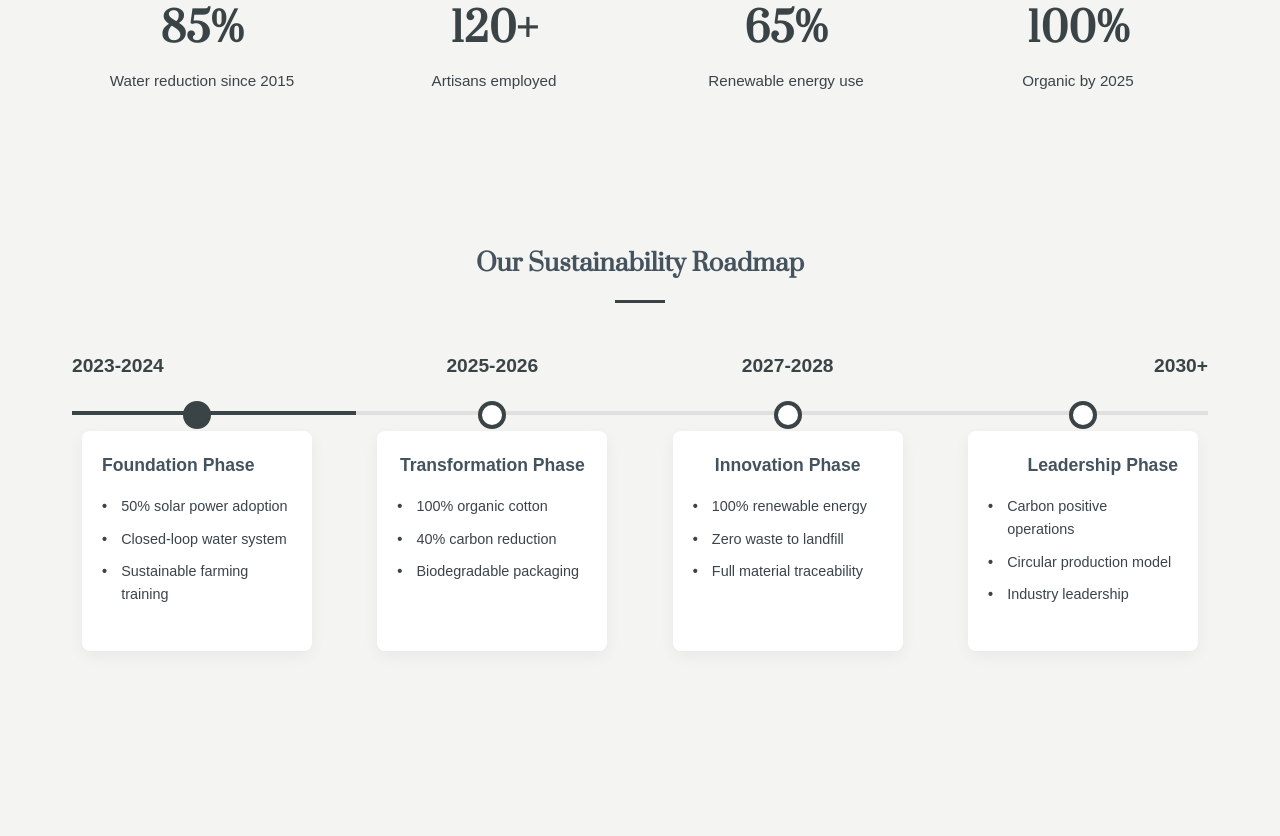
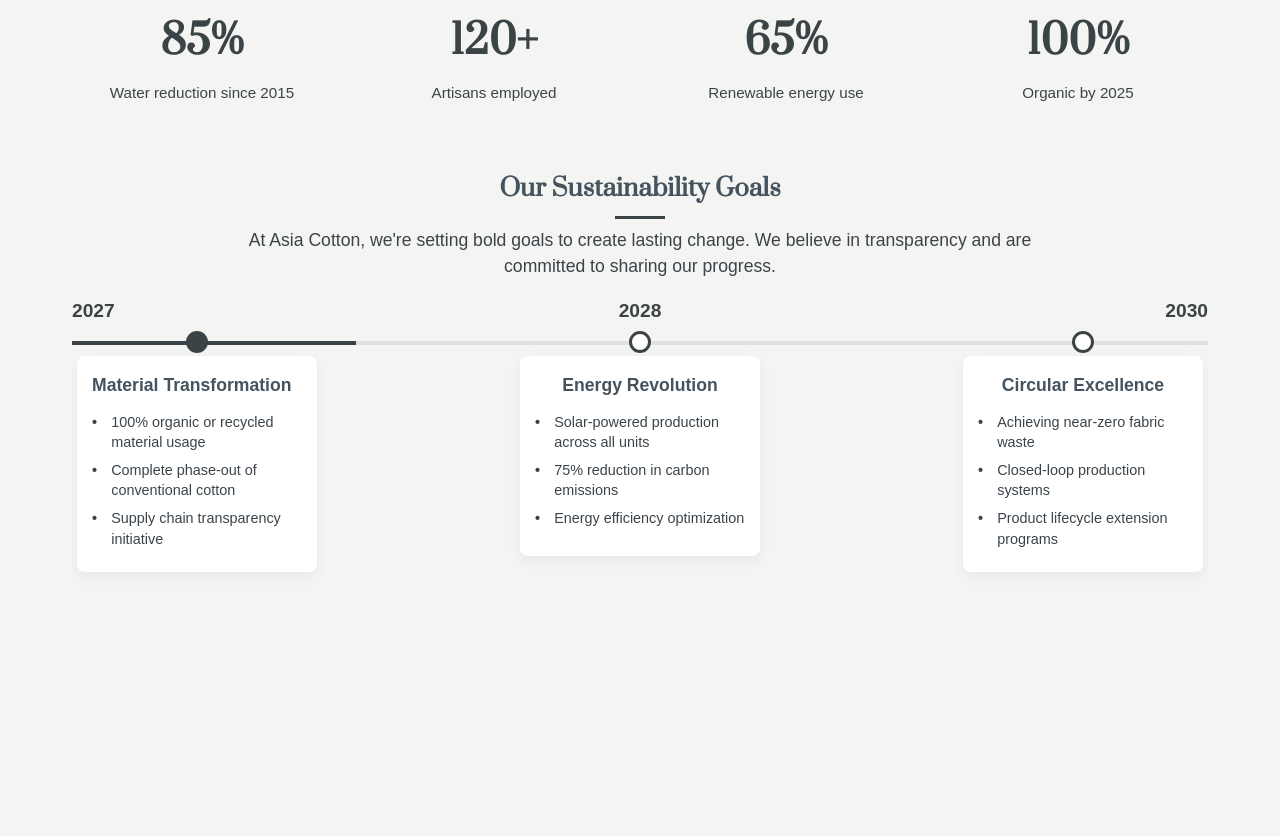
Before and after one commit to dayanitha24/final, a plain HTML site: page sustainability.html in a window 1280 px wide. Shown: the part 1451-2287 px from the top of the page. After the commit the page ends 2133 px from the top, so only its background shows below. Drawn offline with Linux system fonts and the light colour scheme.

Commit message:
Update sustainability.html

```diff
--- a/sustainability.html
+++ b/sustainability.html
@@ -10,8 +10,8 @@
     :root {
       --primary: #44535e;
       --white: #ffffff;
-      --nav-bg: #f4f4f2; /* Changed to match sustainability body background */
-      --nav-link: #2d3946; /* Dark text color from about page */
+      --nav-bg: #f4f4f2;
+      --nav-link: #2d3946;
       --nav-active-bg: rgba(255,255,255,0.15);
       --background: #f4f4f2;
       --black: #000000;
@@ -28,7 +28,7 @@
       --accent: #3a4346;
       --text: #3b444b;
       --light-text: #7e8a91;
-      --highlight: #3b444c; /* Added from about page */
+      --highlight: #3b444c;
     }
 
     * {
@@ -55,7 +55,7 @@
       align-items: center;
       flex-wrap: wrap;
       padding: 1rem 2rem;
-      background-color: var(--nav-bg); /* Using sustainability body color */
+      background-color: var(--nav-bg);
       position: sticky;
       top: 0;
       z-index: 100;
@@ -68,7 +68,7 @@
     }
 
     nav a {
-      color: var(--nav-link); /* Dark text color from about page */
+      color: var(--nav-link);
       text-decoration: none;
       font-weight: 600;
       font-size: 1.1rem;
@@ -178,156 +178,6 @@
       }
       to {
         opacity: 1;
-      }
-    }
-
-    /* Horizontal Timeline Section */
-    .timeline-section {
-      padding: 4rem 0;
-      overflow-x: auto;
-    }
-
-    .timeline-header {
-      text-align: center;
-      margin-bottom: 3rem;
-    }
-
-    .horizontal-timeline {
-      display: flex;
-      min-width: 800px; /* Minimum width to prevent squeezing */
-      position: relative;
-      padding-bottom: 60px;
-    }
-
-    .timeline-progress {
-      position: absolute;
-      top: 60px;
-      left: 0;
-      right: 0;
-      height: 4px;
-      background: #e0e0e0;
-      z-index: 1;
-    }
-
-    .timeline-progress-bar {
-      height: 100%;
-      background: var(--accent);
-      width: 25%;
-      transition: width 0.5s ease;
-    }
-
-    .timeline-items-container {
-      display: flex;
-      justify-content: space-between;
-      width: 100%;
-      position: relative;
-      z-index: 2;
-    }
-
-    .timeline-item {
-      flex: 1;
-      max-width: 250px;
-      position: relative;
-      padding-top: 80px;
-      text-align: center;
-    }
-
-    .timeline-item:before {
-      content: '';
-      position: absolute;
-      top: 50px;
-      left: 50%;
-      transform: translateX(-50%);
-      width: 20px;
-      height: 20px;
-      border-radius: 50%;
-      background: var(--card-bg);
-      border: 4px solid var(--accent);
-      z-index: 3;
-      transition: all 0.3s ease;
-    }
-
-    .timeline-item.active:before {
-      background: var(--accent);
-    }
-
-    .timeline-item:first-child {
-      text-align: left;
-      align-items: flex-start;
-    }
-
-    .timeline-item:last-child {
-      text-align: right;
-      align-items: flex-end;
-    }
-
-    .timeline-year {
-      position: absolute;
-      top: 0;
-      left: 0;
-      right: 0;
-      font-weight: bold;
-      color: var(--accent);
-      font-size: 1.2rem;
-    }
-
-    .timeline-content {
-      background: var(--card-bg);
-      padding: 20px;
-      border-radius: 8px;
-      box-shadow: 0 5px 15px var(--shadow);
-      margin: 0 10px;
-      transition: all 0.3s ease;
-      min-height: 220px;
-    }
-
-    .timeline-item:hover .timeline-content {
-      transform: translateY(-10px);
-      box-shadow: 0 15px 30px rgba(0,0,0,0.1);
-    }
-
-    .timeline-title {
-      font-size: 1.1rem;
-      color: var(--primary);
-      margin-bottom: 1rem;
-      font-weight: 600;
-    }
-
-    .timeline-items {
-      list-style-type: none;
-      text-align: left;
-      padding-left: 0;
-    }
-
-    .timeline-items li {
-      margin-bottom: 0.6rem;
-      position: relative;
-      padding-left: 1.2rem;
-      font-size: 0.9rem;
-      color: var(--text);
-    }
-
-    .timeline-items li::before {
-      content: "•";
-      position: absolute;
-      left: 0;
-      color: var(--accent);
-      font-weight: bold;
-    }
-
-    /* Responsive timeline */
-    @media (max-width: 768px) {
-      .horizontal-timeline {
-        min-width: 600px;
-      }
-
-      .timeline-item {
-        max-width: 180px;
-      }
-
-      .timeline-content {
-        padding: 15px;
-        min-height: 250px;
       }
     }
 
@@ -472,7 +322,7 @@
       display: grid;
       grid-template-columns: repeat(auto-fit, minmax(200px, 1fr));
       gap: 2rem;
-      margin: 4rem 0;
+      margin: 3rem 0 1.5rem 0; /* Reduced bottom margin */
       text-align: center;
     }
 
@@ -507,6 +357,143 @@
 
     .stat:hover .stat-label {
       color: var(--primary);
+    }
+
+    /* Horizontal Timeline Section */
+    .timeline-section {
+      padding: 1rem 0 2rem 0; /* Reduced top padding */
+      overflow-x: auto;
+      margin-top: 0; /* Removed extra margin */
+    }
+
+    .timeline-header {
+      text-align: center;
+      margin-bottom: 1rem; /* Reduced from 2rem */
+    }
+
+    .horizontal-timeline {
+      display: flex;
+      min-width: 800px;
+      position: relative;
+      padding-bottom: 30px; /* Reduced from 60px */
+    }
+
+    .timeline-progress {
+      position: absolute;
+      top: 45px; /* Adjusted from 60px */
+      left: 0;
+      right: 0;
+      height: 4px;
+      background: #e0e0e0;
+      z-index: 1;
+    }
+
+    .timeline-progress-bar {
+      height: 100%;
+      background: var(--accent);
+      width: 25%;
+      transition: width 0.5s ease;
+    }
+
+    .timeline-items-container {
+      display: flex;
+      justify-content: space-between;
+      width: 100%;
+      position: relative;
+      z-index: 2;
+      gap: 0.5rem; /* Reduced from 1rem */
+    }
+
+    .timeline-item {
+      flex: 1;
+      max-width: 250px;
+      position: relative;
+      padding-top: 60px; /* Reduced from 80px */
+      text-align: center;
+    }
+
+    .timeline-item:before {
+      content: '';
+      position: absolute;
+      top: 35px; /* Adjusted from 50px */
+      left: 50%;
+      transform: translateX(-50%);
+      width: 16px; /* Reduced from 20px */
+      height: 16px; /* Reduced from 20px */
+      border-radius: 50%;
+      background: var(--card-bg);
+      border: 3px solid var(--accent); /* Reduced from 4px */
+      z-index: 3;
+      transition: all 0.3s ease;
+    }
+
+    .timeline-item.active:before {
+      background: var(--accent);
+    }
+
+    .timeline-item:first-child {
+      text-align: left;
+      align-items: flex-start;
+    }
+
+    .timeline-item:last-child {
+      text-align: right;
+      align-items: flex-end;
+    }
+
+    .timeline-year {
+      position: absolute;
+      top: 0;
+      left: 0;
+      right: 0;
+      font-weight: bold;
+      color: var(--accent);
+      font-size: 1.2rem;
+    }
+
+    .timeline-content {
+      background: var(--card-bg);
+      padding: 15px; /* Reduced from 20px */
+      border-radius: 8px;
+      box-shadow: 0 5px 15px var(--shadow);
+      margin: 0 5px; /* Reduced from 10px */
+      transition: all 0.3s ease;
+      min-height: 200px; /* Reduced from 220px */
+    }
+
+    .timeline-item:hover .timeline-content {
+      transform: translateY(-10px);
+      box-shadow: 0 15px 30px rgba(0,0,0,0.1);
+    }
+
+    .timeline-title {
+      font-size: 1.1rem;
+      color: var(--primary);
+      margin-bottom: 0.8rem; /* Reduced from 1rem */
+      font-weight: 600;
+    }
+
+    .timeline-items {
+      list-style-type: none;
+      text-align: left;
+      padding-left: 0;
+    }
+
+    .timeline-items li {
+      margin-bottom: 0.5rem; /* Reduced from 0.6rem */
+      position: relative;
+      padding-left: 1.2rem;
+      font-size: 0.9rem;
+      color: var(--text);
+      line-height: 1.4; /* Added for better spacing */
+    }
+
+    .timeline-items li::before {
+      content: "•";
+      position: absolute;
+      left: 0;
+      color: var(--accent);
+      font-weight: bold;
     }
 
     footer {
@@ -565,7 +552,6 @@
         grid-template-columns: 1fr 1fr;
       }
 
-      /* Responsive nav */
       nav {
         flex-direction: column;
         align-items: center;
@@ -581,6 +567,19 @@
       .logo {
         margin-right: 0;
         margin-bottom: 1rem;
+      }
+
+      .horizontal-timeline {
+        min-width: 600px;
+      }
+
+      .timeline-item {
+        max-width: 180px;
+      }
+
+      .timeline-content {
+        padding: 12px;
+        min-height: 220px;
       }
     }
 
@@ -605,6 +604,20 @@
         padding: 0.5rem;
         font-size: 0.9rem;
       }
+
+      .horizontal-timeline {
+        min-width: 100%;
+        padding-bottom: 20px;
+      }
+
+      .timeline-item {
+        max-width: 150px;
+        padding-top: 50px;
+      }
+
+      .timeline-content {
+        min-height: 240px;
+      }
     }
   </style>
 </head>
@@ -628,8 +641,7 @@
       <h1 class="font-heading">Sustainable Textile Excellence</h1>
       <div class="heading-underline"></div>
       <p class="intro">
-        Since 1997, Asia Cotton has pioneered sustainable textile manufacturing in Karur, South India.
-        Our commitment to environmental stewardship and ethical practices defines every aspect of production.
+        At Asia Cotton, sustainability is more than a responsibility; it is a promise. Every time you choose Asia Cotton, you choose comfort with a conscience, bringing sustainable beauty to your home and dignity to the hands that create it.
       </p>
     </div>
 
@@ -692,6 +704,7 @@
         </ul>
       </div>
     </div>
+
     <!-- Stats Section -->
     <div class="stats">
       <div class="stat">
@@ -715,8 +728,11 @@
     <!-- Horizontal Timeline Section -->
 <div class="timeline-section">
   <div class="timeline-header">
-        <h2 class="font-heading">Our Sustainability Roadmap</h2>
-        <div class="heading-underline" style="margin: 1rem auto;"></div>
+    <h2 class="font-heading">Our Sustainability Goals</h2>
+    <div class="heading-underline" style="margin: 0.5rem auto;"></div>
+    <p style="text-align: center; max-width: 800px; margin: 0 auto 0.5rem; font-size: 1.1rem; color: var(--text); line-height: 1.5;">
+      At Asia Cotton, we're setting bold goals to create lasting change. We believe in transparency and are committed to sharing our progress.
+    </p>
   </div>
 
   <div class="horizontal-timeline">
@@ -725,90 +741,65 @@
     </div>
 
     <div class="timeline-items-container">
-          <!-- 2023-2024 -->
+      <!-- 2027 -->
       <div class="timeline-item active">
-            <div class="timeline-year">2023-2024</div>
+        <div class="timeline-year">2027</div>
         <div class="timeline-content">
-              <h3 class="timeline-title">Foundation Phase</h3>
+          <h3 class="timeline-title">Material Transformation</h3>
           <ul class="timeline-items">
-                <li>50% solar power adoption</li>
-                <li>Closed-loop water system</li>
-                <li>Sustainable farming training</li>
+            <li>100% organic or recycled material usage</li>
+            <li>Complete phase-out of conventional cotton</li>
+            <li>Supply chain transparency initiative</li>
           </ul>
         </div>
       </div>
 
-          <!-- 2025-2026 -->
+      <!-- 2028 -->
       <div class="timeline-item">
-            <div class="timeline-year">2025-2026</div>
+        <div class="timeline-year">2028</div>
         <div class="timeline-content">
-              <h3 class="timeline-title">Transformation Phase</h3>
+          <h3 class="timeline-title">Energy Revolution</h3>
           <ul class="timeline-items">
-                <li>100% organic cotton</li>
-                <li>40% carbon reduction</li>
-                <li>Biodegradable packaging</li>
+            <li>Solar-powered production across all units</li>
+            <li>75% reduction in carbon emissions</li>
+            <li>Energy efficiency optimization</li>
           </ul>
         </div>
       </div>
 
-          <!-- 2027-2028 -->
+      <!-- 2030 -->
+
     <div class="timeline-item">
-            <div class="timeline-year">2027-2028</div>
+      <div class="timeline-year">2030</div>
       <div class="timeline-content">
-              <h3 class="timeline-title">Innovation Phase</h3>
+        <h3 class="timeline-title" style="text-align: center;">Circular Excellence</h3>
         <ul class="timeline-items">
-                <li>100% renewable energy</li>
-                <li>Zero waste to landfill</li>
-                <li>Full material traceability</li>
-              </ul>
-            </div>
-          </div>
-
-          <!-- 2030+ -->
-          <div class="timeline-item">
-            <div class="timeline-year">2030+</div>
-            <div class="timeline-content">
-              <h3 class="timeline-title">Leadership Phase</h3>
-              <ul class="timeline-items">
-                <li>Carbon positive operations</li>
-                <li>Circular production model</li>
-                <li>Industry leadership</li>
+          <li>Achieving near-zero fabric waste</li>
+          <li>Closed-loop production systems</li>
+          <li>Product lifecycle extension programs</li>
         </ul>
       </div>
     </div>
     </div>
     </div>
 </div>
-  </div>
 
-  <footer>
-    © 2025 Asia Cotton. All rights reserved.
-    <div class="social-links">
-      <a href="#"><i class="fab fa-linkedin-in"></i></a>
-      <a href="#"><i class="fab fa-facebook-f"></i></a>
-      <a href="#"><i class="fab fa-instagram"></i></a>
-      <a href="#"><i class="fab fa-youtube"></i></a>
-    </div>
-  </footer>
+
 
   <script>
-    // Simple script to highlight the current timeline item on scroll
     document.addEventListener('DOMContentLoaded', function() {
       const timelineItems = document.querySelectorAll('.timeline-item');
       const progressBar = document.querySelector('.timeline-progress-bar');
 
-      // For demo purposes, we'll just highlight the first item
-      // In a real implementation, you'd use IntersectionObserver to track scroll position
       timelineItems.forEach((item, index) => {
         if (index === 0) {
           item.classList.add('active');
         }
 
-        // Click handler for demo
         item.addEventListener('click', () => {
           timelineItems.forEach(i => i.classList.remove('active'));
           item.classList.add('active');
-          progressBar.style.width = `${(index + 1) * 25}%`;
+          progressBar.style.width = `${(index + 1) * 33.33}%`;
         });
       });
     });
```
Lines whose indentation alone changed are shown as unchanged.
